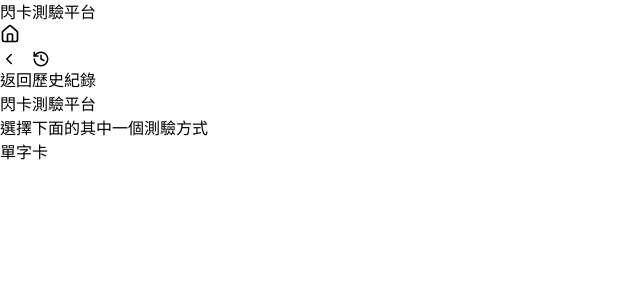
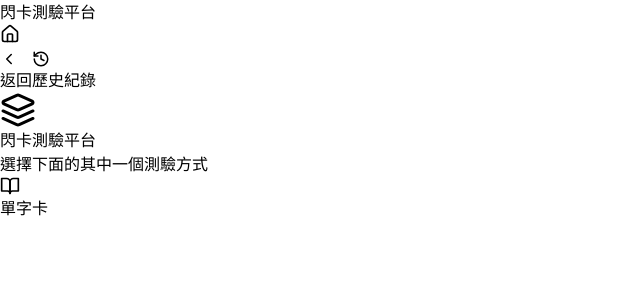
Before and after one commit to Pudding2024/WDCD, a React (Vite) app: page / in a window 1280 px wide. Shown: the top 300 px of the page, without its empty margins (0-640 px from the left). Built offline with nearby package versions, Linux system fonts and the light colour scheme.

Commit message:
New icons for home pages.

```diff
--- a/src/App.tsx
+++ b/src/App.tsx
@@ -1,7 +1,7 @@
 import React, { useState, useEffect } from 'react';
 import { motion, AnimatePresence } from 'framer-motion';
 import { PieChart, Pie, Cell, ResponsiveContainer, Tooltip as RechartsTooltip } from 'recharts';
-import { Download, Upload, Copy, RotateCcw, Play, Check, X, ChevronLeft, ChevronRight, List, Trash2, History as HistoryIcon, Home as HomeIcon } from 'lucide-react';
+import { Download, Upload, Copy, RotateCcw, Play, Check, X, ChevronLeft, ChevronRight, List, Trash2, History as HistoryIcon, Home as HomeIcon, Layers, BookOpen } from 'lucide-react';
 
 // --- Types ---
 interface Card {
@@ -398,41 +398,11 @@ export default function App() {
 
 // --- Views ---
 
-function CardStackIcon({
-  size = 'md',
-  className = '',
-  frontClassName = 'bg-white border-slate-200',
-  backClassName = 'bg-slate-50 border-slate-200'
-}: {
-  size?: 'lg' | 'md' | 'sm';
-  className?: string;
-  frontClassName?: string;
-  backClassName?: string;
-}) {
-  const sizes = {
-    lg: { wrapper: 'w-16 h-20', card: 'w-12 h-16', offset: 'translate-x-3 translate-y-2' },
-    md: { wrapper: 'w-12 h-16', card: 'w-10 h-14', offset: 'translate-x-2 translate-y-2' },
-    sm: { wrapper: 'w-9 h-12', card: 'w-7 h-10', offset: 'translate-x-1 translate-y-1' }
-  };
-  const sizeClasses = sizes[size];
-
-  return (
-    <div className={`relative ${sizeClasses.wrapper} ${className}`}>
-      <div
-        className={`absolute ${sizeClasses.card} ${sizeClasses.offset} rounded-lg border shadow-sm ${backClassName}`}
-      />
-      <div
-        className={`relative ${sizeClasses.card} rounded-lg border shadow ${frontClassName}`}
-      />
-    </div>
-  );
-}
-
 function LandingView({ onSelectWordCards }: { onSelectWordCards: () => void }) {
   return (
     <div className="flex flex-col items-center justify-center h-full gap-4 px-4 text-center">
       <div className="bg-blue-100 p-4 rounded-full text-blue-600 mb-2">
-        <CardStackIcon size="lg" />
+        <Layers size={36} />
       </div>
       <div>
         <h2 className="text-2xl font-bold mb-1">閃卡測驗平台</h2>
@@ -443,12 +413,8 @@ function LandingView({ onSelectWordCards }: { onSelectWordCards: () => void }) {
         onClick={onSelectWordCards}
         className="mt-2 w-full max-w-sm bg-orange-100 text-orange-800 rounded-full px-4 py-3 flex items-center gap-3 shadow-sm hover:bg-orange-200 transition"
       >
-        <div className="w-11 h-11 rounded-full bg-orange-200 flex items-center justify-center">
-          <CardStackIcon
-            size="sm"
-            frontClassName="bg-white border-orange-200"
-            backClassName="bg-orange-50 border-orange-200"
-          />
+        <div className="w-11 h-11 rounded-full bg-white text-orange-600 flex items-center justify-center shadow-sm">
+          <BookOpen size={20} />
         </div>
         <span className="font-bold">單字卡</span>
       </button>
```
